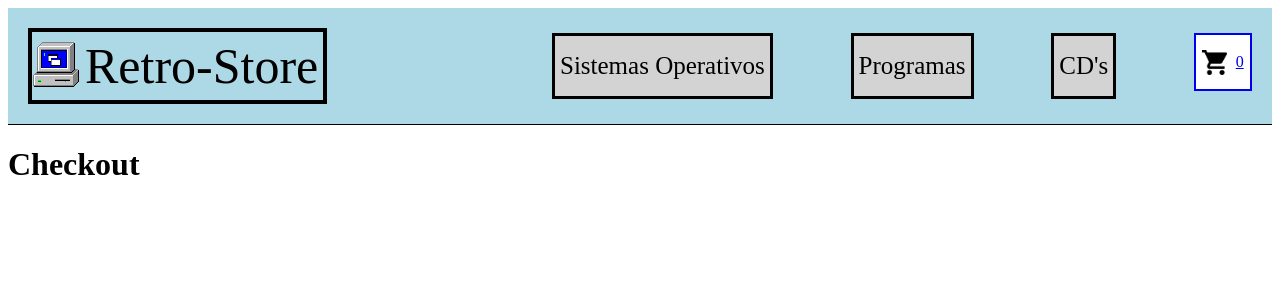
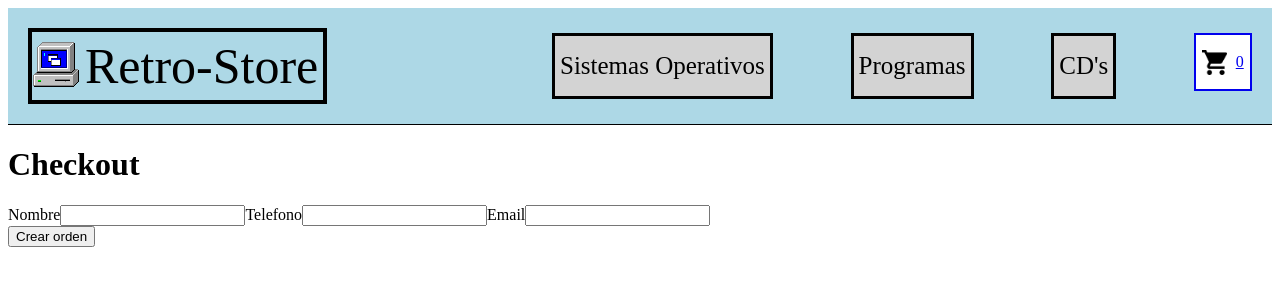
Before and after one commit to lucasluccaroni/Ecommerce-React, a React (Vite) app: page /checkout in a window 1280 px wide. Shown: the top 300 px of the page. Built offline with nearby package versions, Linux system fonts and the light colour scheme.

Commit message:
creando CheckoutForm

```diff
--- a/src/components/Checkout/Checkout.jsx
+++ b/src/components/Checkout/Checkout.jsx
@@ -1,12 +1,94 @@
+import { useState } from "react"
+import { useCart } from "../../context/CartContext"
+import CheckoutForm from "../CheckoutForm/CheckoutForm"
+import { Timestamp, addDoc, collection, documentId, getDocs, query, where, writeBatch } from "firebase/firestore"
+import { db } from "../../services/firebase/firebaseConfig"
+import { useNotification } from "../../notification/NotificationService"
+
+const Checkout = () => {
+    const [loading, setLoading] = useState(false)
+    const [orderId, setOrderId] = useState("")
+    const {cart, total, clearCart} = useCart()
+    const {showNotification} = useNotification()
 
 
-const Checkout = () => {
+    const createOrder = async ({name, phone, email}) =>{
+        setLoading(true)
+
+        try{
+            const objOrder = {
+                buyer: {
+                    name, phone, email
+                },
+                items: cart,
+                total: total,
+                date: Timestamp.fromDate(new Date())
+            }
 
 
+            const batch = writeBatch(db)
+
+            const outOfStock = []
+
+            const ids = cart.map(prod => prod.id)
+
+            const productsRef = collection(db, "products")
+
+            const productsAddedFromFirestore = await getDocs(query(productsRef, where(documentId(), "in", ids)))
+
+            const {docs} = productsAddedFromFirestore
+
+
+            docs.forEach(doc =>{
+                const dataDoc = doc.data()
+                const stockDb = dataDoc.text
+
+                const productAddedToCart = cart.find(prod => prod.id === doc.id)
+                const prodQuantity = productAddedToCart?.quantity
+
+                if(stockDb >= prodQuantity){
+                    batch.update(doc.ref, {stock: stockDb - prodQuantity})
+                } else {
+                    outOfStock.push({id: doc.id, ...dataDoc})
+                }
+            })
+
+
+            if(outOfStock.length === 0){
+                await batch.commit()
+
+                const orderRef = collection(db, "orders")
+                const orderAdded = await addDoc(orderRef, objOrder)  // generamos la orden
+
+                setOrderId(orderAdded.id) //guardamos el ID de la orden en un estado
+                clearCart()
+            } else {
+                console.log("Hay productos que estan fuera de stock")
+            }
+
+        } catch(error) {
+            console.log(error)
+            showNotification("error", error)
+
+        } finally {
+            setLoading(false)
+        }
+    }
+
+
+
+    if(loading){
+        return <h1>Se esta generando su orden...</h1>
+    }
+
+    if(orderId){
+        return <h1>El id de su ordern es {orderId} </h1>
+    }
 
     return(
         <>
             <h1>Checkout</h1>
+            <CheckoutForm onConfirm={createOrder} />
         </>
     )
 }
--- /dev/null
+++ b/src/components/CheckoutForm/CheckoutForm.jsx
@@ -0,0 +1,43 @@
+import { useState } from "react"
+
+
+const CheckoutForm = ({onConfirm}) =>{
+    const [name, setName] = useState("")
+    const [phone, setPhone] = useState("")
+    const [email, setEmail] = useState("")
+
+
+    const handleConfirm = (e) =>{
+        e.preventDefault()
+
+        const userData = {
+            name, phone, email
+        }
+        onConfirm(userData)
+    }
+
+
+    return(
+        <div>
+            <form onSubmit={handleConfirm}>
+                <label>
+                    Nombre
+                    <input type="text" value={name} onChange={({target}) => setName(target.value)} />
+                </label>
+                <label>
+                    Telefono
+                    <input type="number" value={phone} onChange={({target}) => setPhone(target.value)} />
+                </label>
+                <label>
+                    Email
+                    <input type="email" value={email} onChange={({target}) => setEmail(target.value)} />
+                </label>
+                <div>
+                    <button type="submit"> Crear orden </button>
+                </div>
+            </form>
+        </div>
+    )
+}
+
+export default CheckoutForm
```
